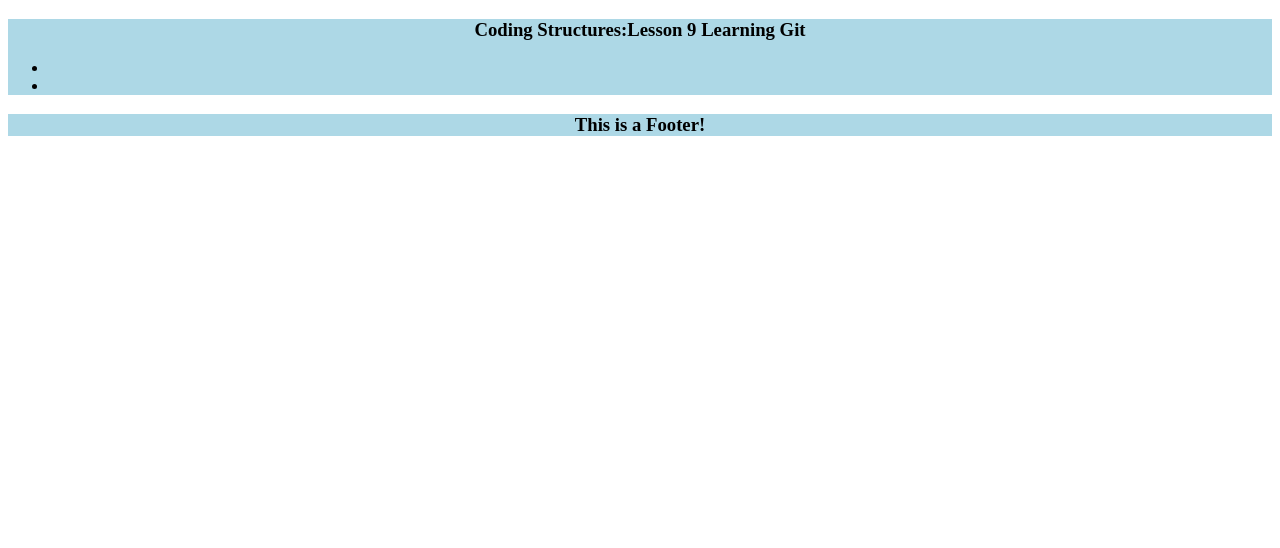
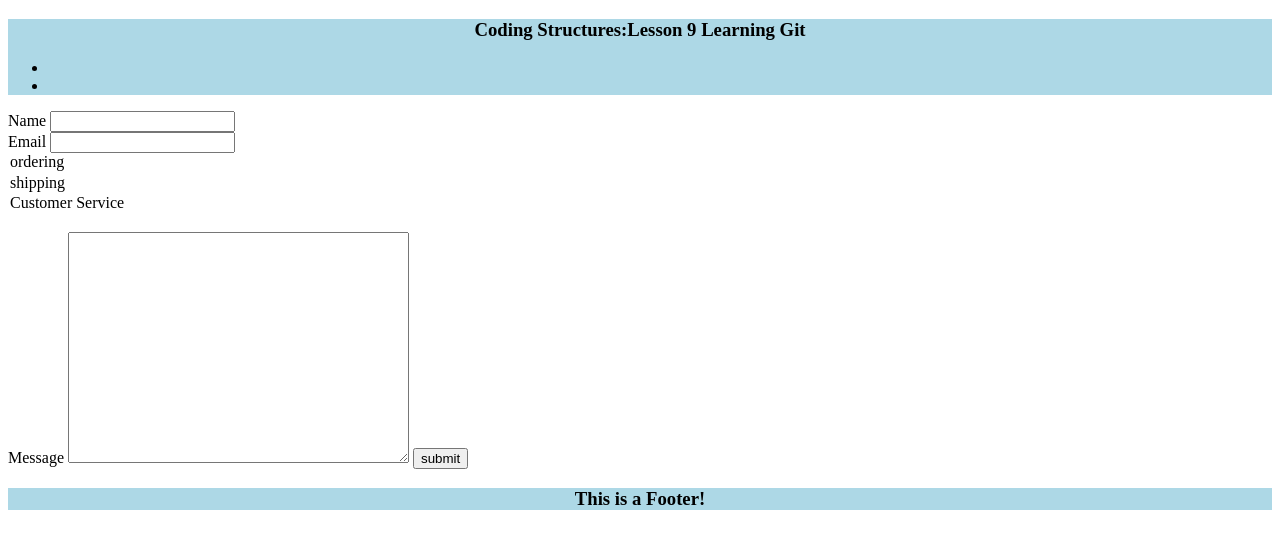
Before and after one commit to LeeMoTakito/git-demo, a plain HTML site: page index.html in a window 1280 px wide. Drawn offline with Linux system fonts and the light colour scheme.

Commit message:
Added form to index.html file

```diff
--- a/index.html
+++ b/index.html
@@ -14,6 +14,24 @@
         </ul>
       </nav>
     </header>
+    <form>
+       <label>Name</label>
+       <input type="text" name="name" required /><br>
+
+       <label>Email</label>
+       <input type="email" name="email /"><br>
+
+       <elect name="department">
+        <option value="ordering" selected>ordering</option>
+        <option value="shipping">shipping</option>
+        <option value="cost-service">Customer Service</option>
+       </elect><br>
+
+       <label>Message</label>
+       <textarea rows="15" cols="40" name="message"></textarea>
+
+       <button name="submit" type="submit">submit</button>
+    </form>
 
     <footer style=background-color:lightblue>
       <h3 style=text-align:center>This is a Footer!</h3>
```
